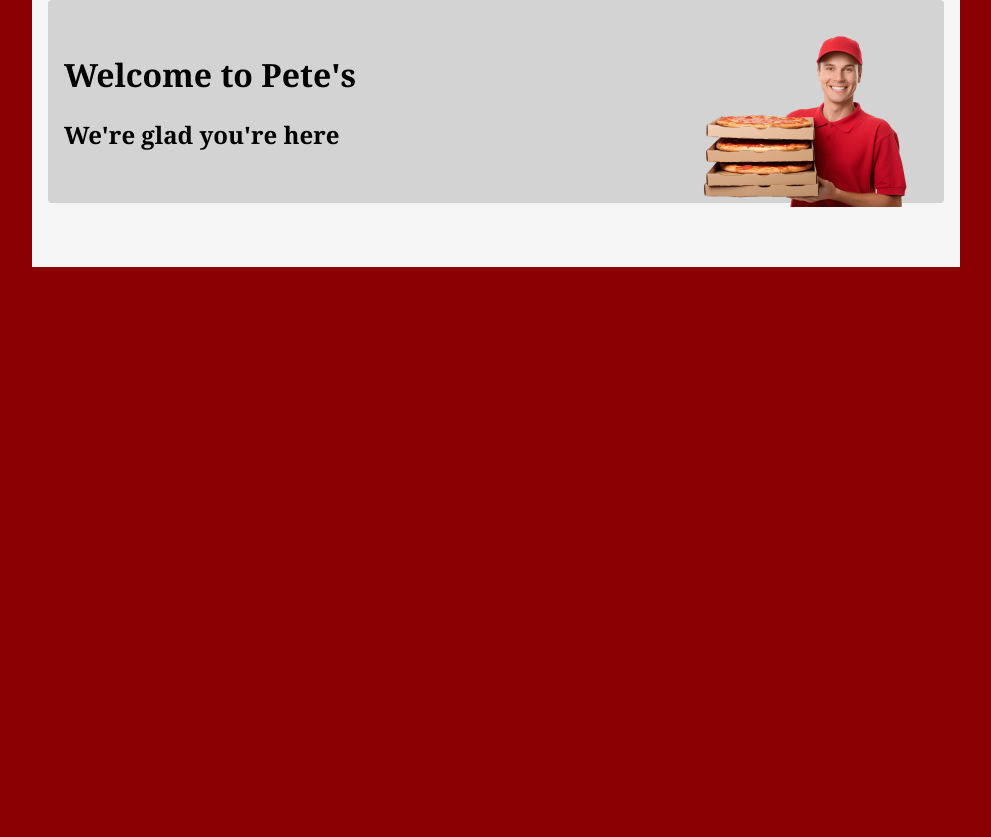
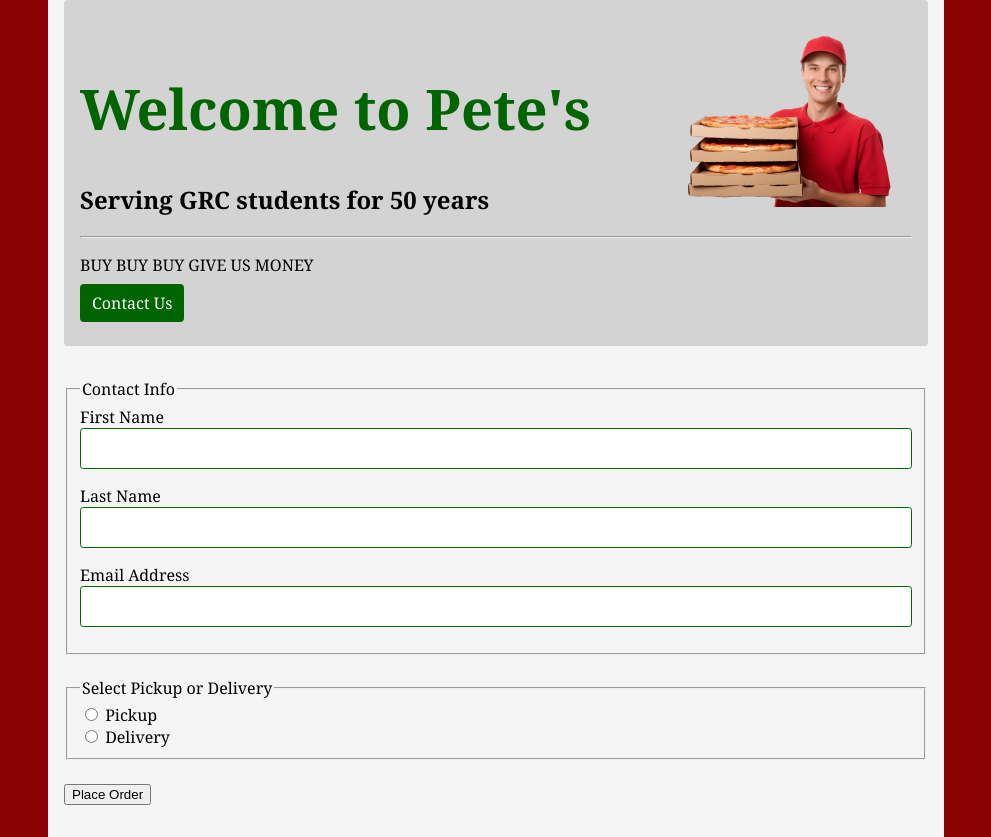
Before and after one commit to marenner/pizza, a plain HTML site: page index.html in a window 1280 px wide. Shown: the whole page, without its empty margins (144-1135 px from the left). Before the commit the page ends 800 px from the top, so only its background shows below. Drawn offline with Linux system fonts and the light colour scheme.

Commit message:
Added contact button and order form

```diff
--- a/index.html
+++ b/index.html
@@ -13,8 +13,37 @@
         <div id="header">
             <img src="images/pizza-delivery-man-small.png" alt="A man holding several boxes of pizza">
             <h1>Welcome to Pete's</h1>
-            <h2>We're glad you're here</h2>
+            <h2>Serving GRC students for 50 years</h2>
+            <hr>
+            <p>
+                BUY BUY BUY GIVE US MONEY
+            </p>
+            <a id="contact-button" href="#" role="button">Contact Us</a>
         </div>
+        <form id="pizza-form" action="#" method="get">
+            <fieldset> <!-- Contact Info -->
+                <legend>Contact Info</legend>
+                <label for="fname">First Name</label>
+                <input type="text" id="fname" name="fname">
+                <br>
+                <label for="lname">Last Name</label>
+                <input type="text" id="lname" name="lname">
+                <br>
+                <label for="email">Email Address</label>
+                <input type="email" id="email" name="email">
+            </fieldset>
+            <br>
+            <fieldset> <!-- Pickup or Delivery -->
+                <legend>Select Pickup or Delivery</legend>
+                <input type="radio" id="pickup" name="method" value="pickup">
+                <label for="pickup">Pickup</label>
+                <br>
+                <input type="radio" id="delivery" name="method" value="delivery">
+                <label for="delivery">Delivery</label>
+            </fieldset>
+            <br>
+            <button type="submit" id="order-button">Place Order</button>
+        </form>
     </div>
 </body>
 </html>
--- a/styles/pizza-styles.css
+++ b/styles/pizza-styles.css
@@ -1,3 +1,7 @@
+* {
+    box-sizing: border-box;
+}
+
 body {
     background-color: darkred;
     margin: 0;
@@ -19,3 +23,24 @@ body {
     max-width: 242px;
     float: right;
 }
+#header h1 {
+    font-size: 3.5rem;
+    color: darkgreen;
+}
+#contact-button {
+    border: none;
+    background-color: darkgreen;
+    border-color: darkgreen;
+    border-radius: .25rem;
+    padding: .5rem .75rem;
+    text-decoration: none;
+    color: white;
+    font-size: 1rem;
+}
+input[type="text"], input[type="email"] {
+    width: 100%;
+    border: 1px solid darkgreen;
+    border-radius: .25em;
+    margin: 0rem 0rem 1rem 0rem;
+    padding: .75rem;
+}
```
